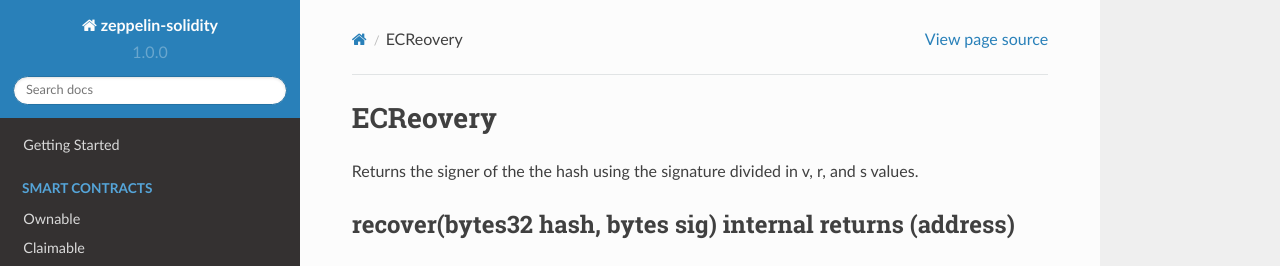
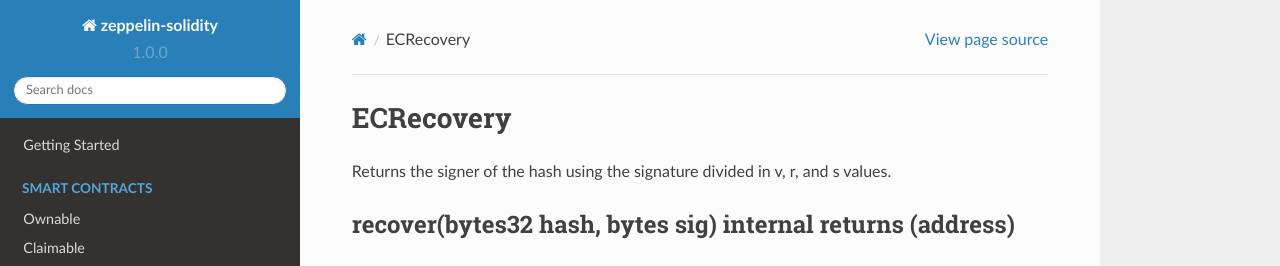
Before and after one commit to T0psecurity/openzeppelin-contracts, a Sphinx documentation site: the page built from docs/source/ecrecovery.rst, in a window 1280 px wide. Shown: the top 266 px of the page. Built offline with Sphinx 7.4.7 and the Read the Docs theme 2.0.0, drawn with Linux system fonts in a browser that asks for light colours; pages that are not in the unit, such as notebooks, are missing from menus.

Commit message:
Fixes typos

```diff
--- a/docs/source/ecrecovery.rst
+++ b/docs/source/ecrecovery.rst
@@ -1,7 +1,7 @@
-ECReovery
+ECRecovery
 =============================================
 
-Returns the signer of the the hash using the signature divided in v, r, and s values.
+Returns the signer of the hash using the signature divided in v, r, and s values.
 
 recover(bytes32 hash, bytes sig) internal returns (address)
 """""""""""""""""""""""""""""""""""""""""""""""""
```
